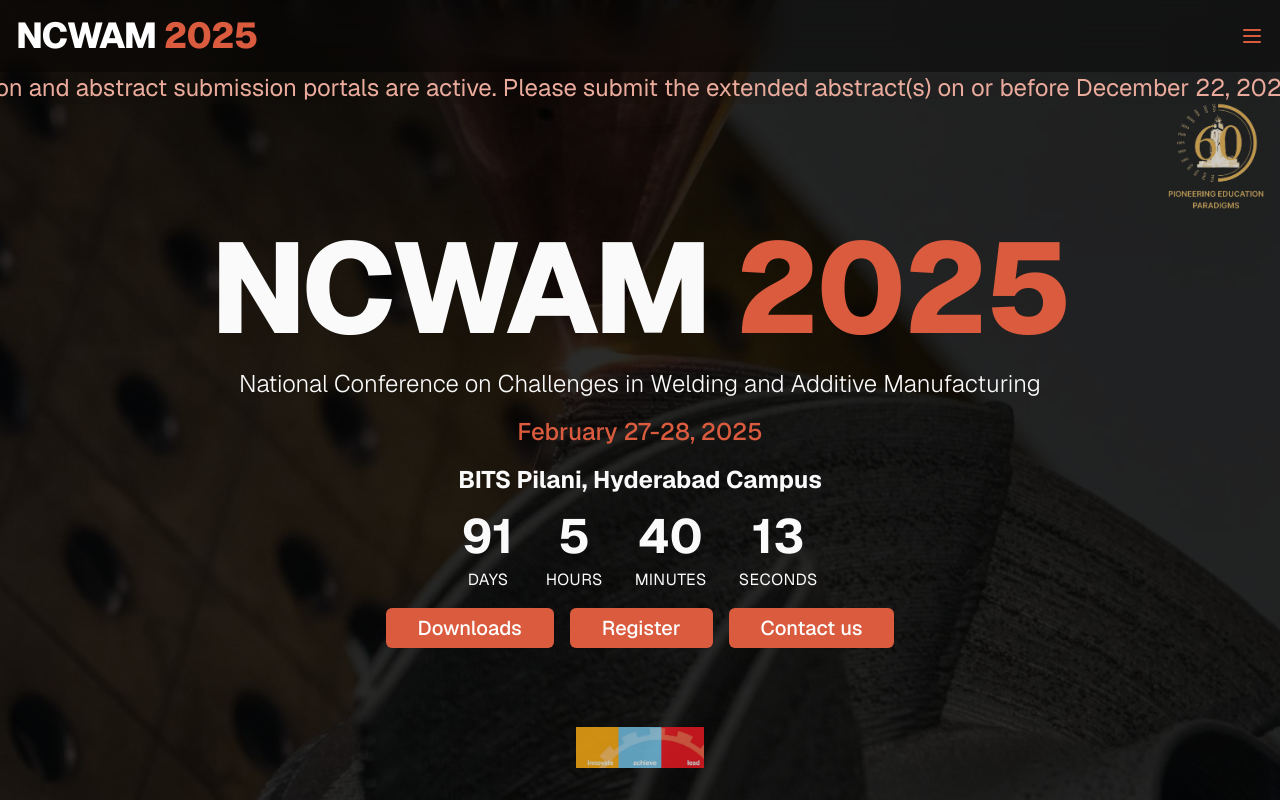
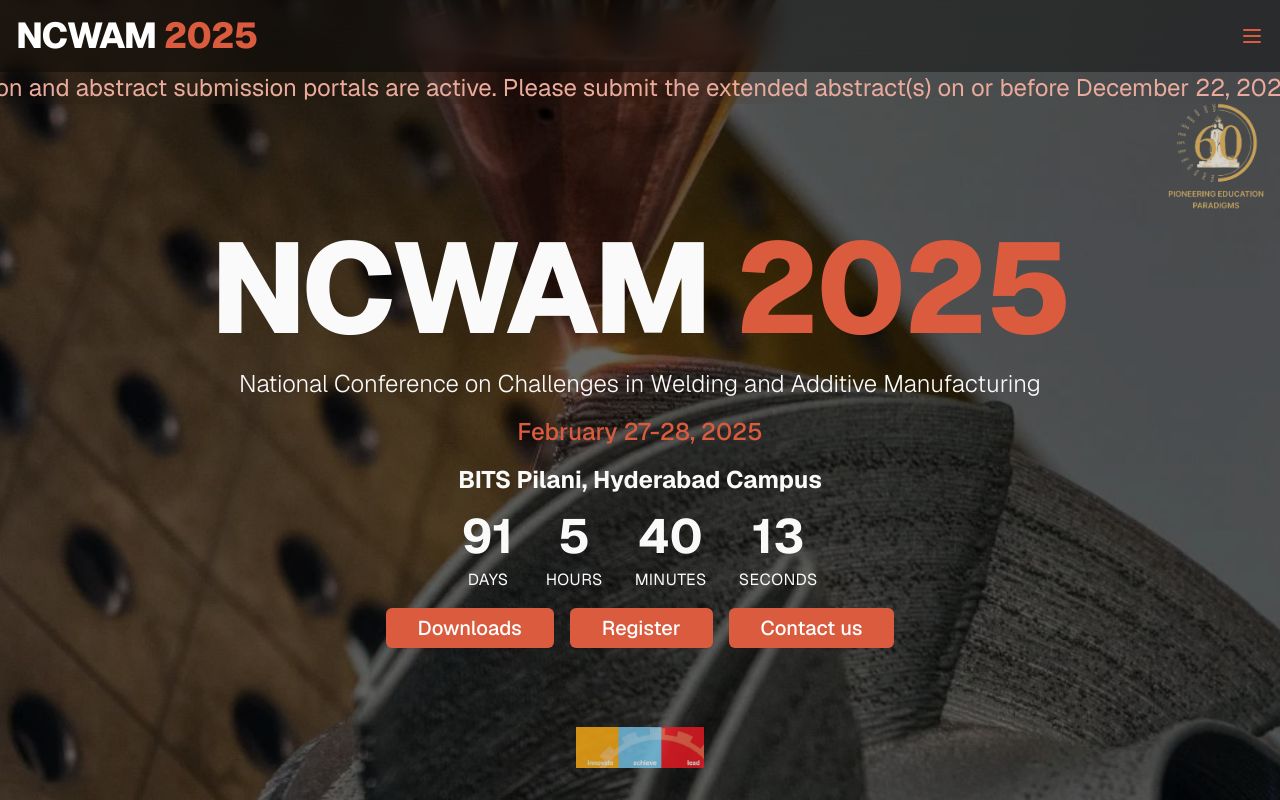
Before and after one commit to ncwam-bphc/website, a Next.js app: page / in a window 1280 px wide. Shown: the top 800 px of the page. Built offline with nearby package versions, Linux system fonts and the light colour scheme.

Commit message:
changed bg image props

```diff
--- a/src/app/page.tsx
+++ b/src/app/page.tsx
@@ -25,8 +25,7 @@
           src={landingPageBg}
           alt="Conference background"
           fill={true}
-          objectFit="cover"
-          className="-z-20 opacity-40"
+          className="-z-20 object-cover"
           priority
         />
       </div>
```
